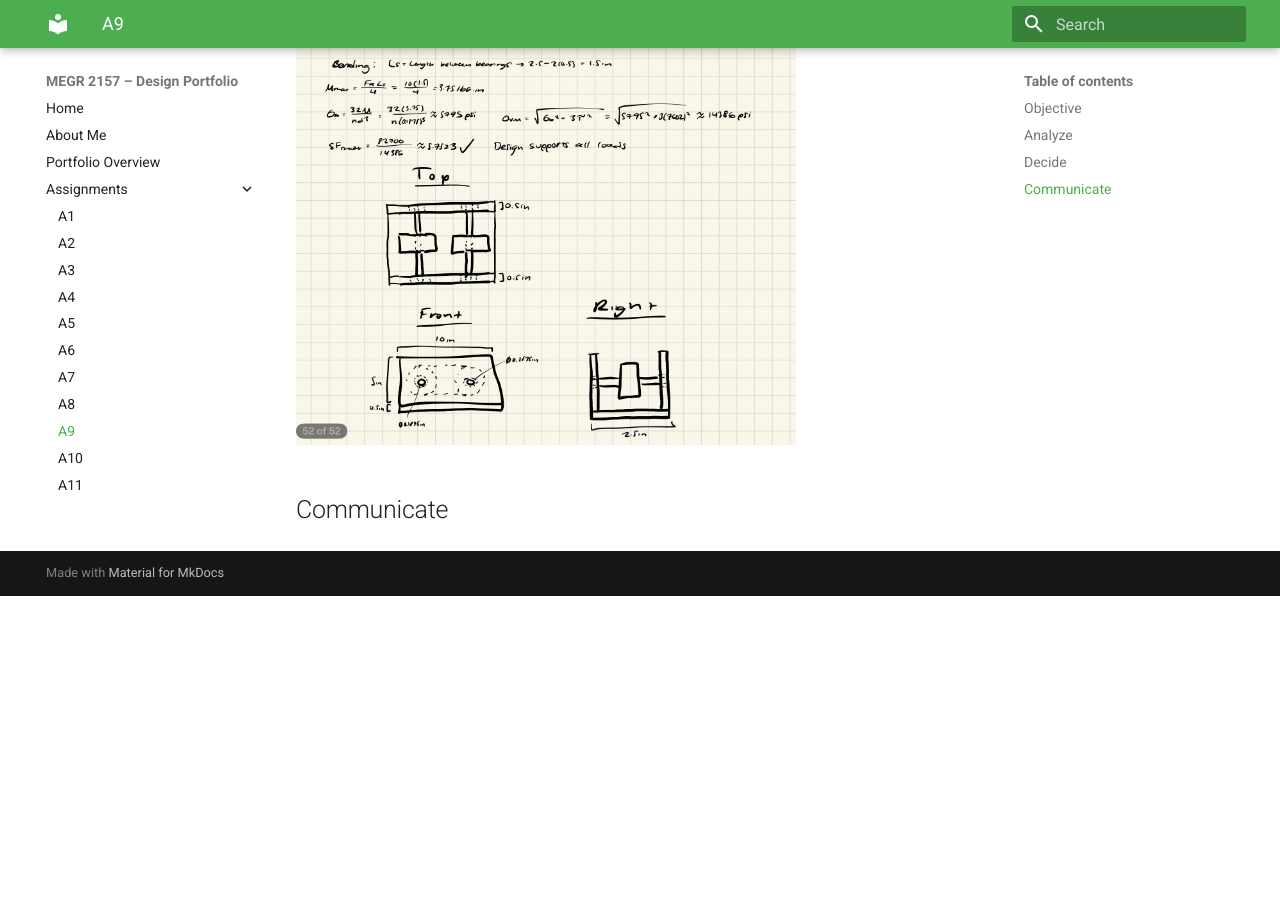
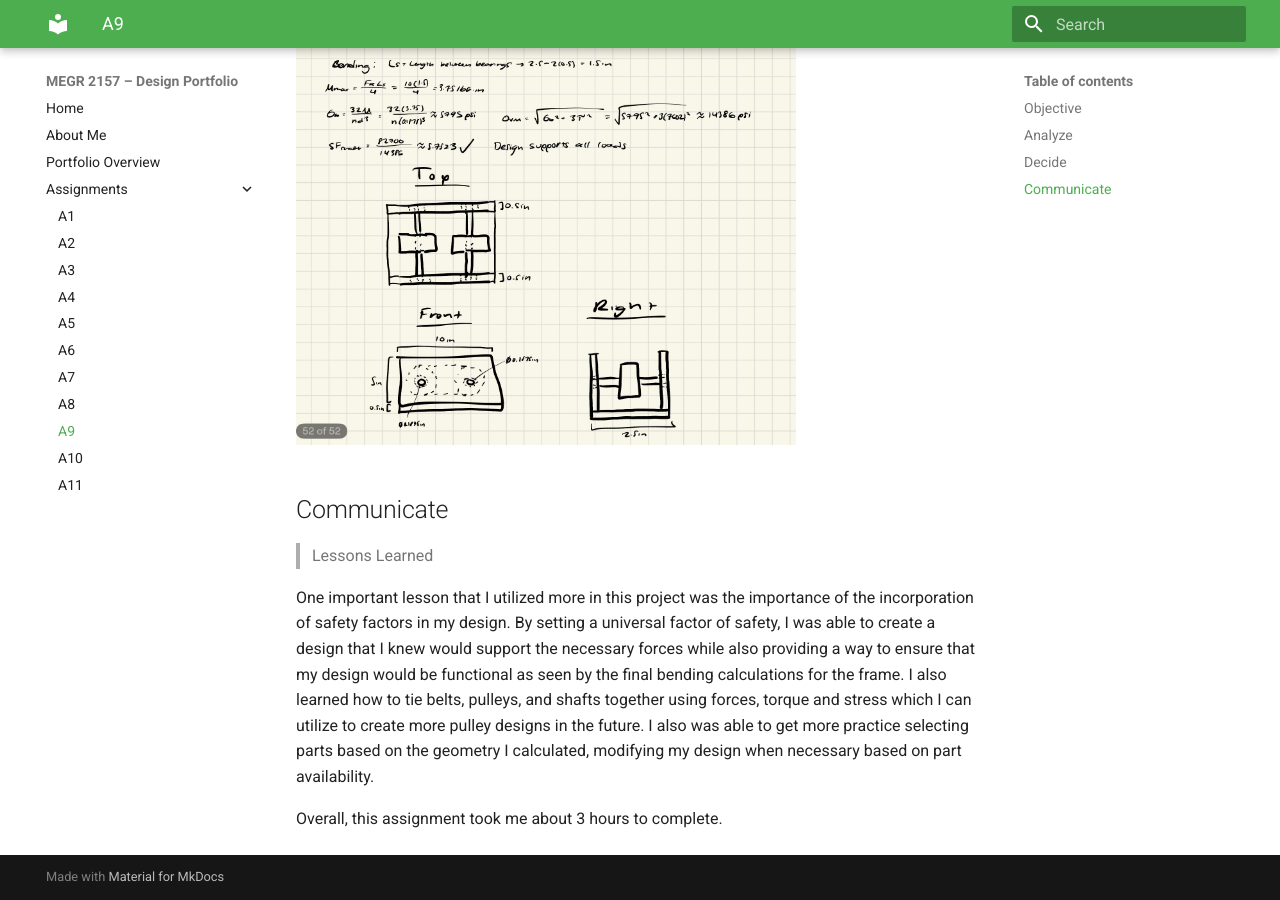
Before and after one commit to bsalvi7/megr2156-portfolio, an MkDocs documentation site: the page built from docs/assignments/A09/index.md, in a window 1280 px wide and 900 px high, scrolled down 6372 px. Built offline with MkDocs 1.6.1 and Material for MkDocs 9.7.7, drawn with Linux system fonts in a browser that asks for light colours; before the commit the page ends 6968 px from its top, so only the background shows below that.

Commit message:
Update index.md with lessons learned and time spent
Added a section on lessons learned and project completion time.

```diff
--- a/docs/assignments/A09/index.md
+++ b/docs/assignments/A09/index.md
@@ -55,3 +55,9 @@ To find the minimum area of each plate, I used the tensile stress equation, find
 
 
 ## Communicate
+
+>Lessons Learned
+
+One important lesson that I utilized more in this project was the importance of the incorporation of safety factors in my design. By setting a universal factor of safety, I was able to create a design that I knew would support the necessary forces while also providing a way to ensure that my design would be functional as seen by the final bending calculations for the frame. I also learned how to tie belts, pulleys, and shafts together using forces, torque and stress which I can utilize to create more pulley designs in the future. I also was able to get more practice selecting parts based on the geometry I calculated, modifying my design when necessary based on part availability.
+
+Overall, this assignment took me about 3 hours to complete.
```
